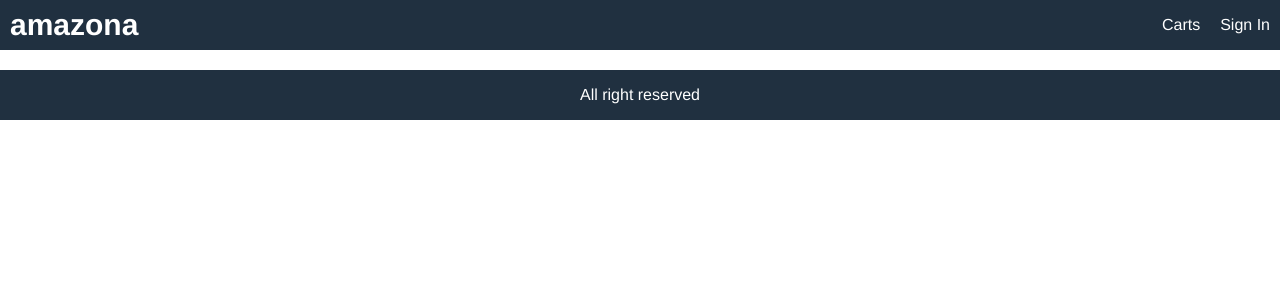
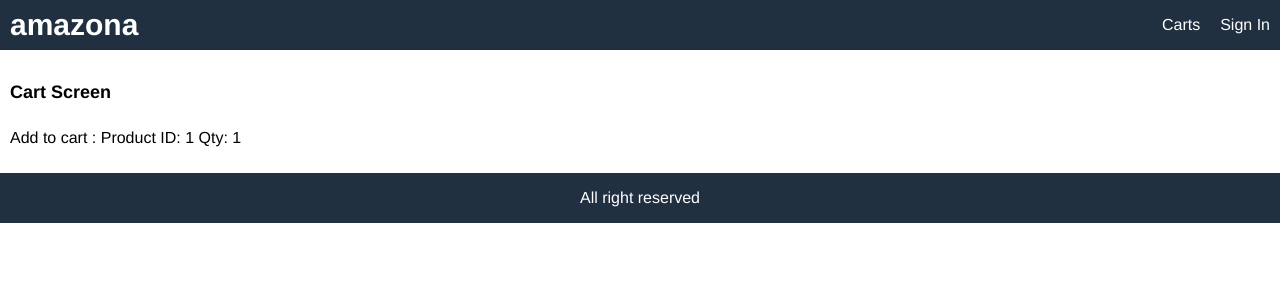
Before and after one commit to Latix/mern-amazon, a React (Create React App) app in the folder frontend/: page /cart/1 in a window 1280 px wide. Shown: the top 300 px of the page. Built offline with nearby package versions, Linux system fonts and the light colour scheme.

Commit message:
Code Refactored

```diff
--- a/frontend/src/App.js
+++ b/frontend/src/App.js
@@ -1,6 +1,5 @@
 import { BrowserRouter as Router, Route, Switch } from 'react-router-dom';
-import HomeScreen from './screens/HomeScreen';
-import ProductScreen from './screens/ProductScreen';
+import Routes from './Routes';
 
 function App() {
   return (
@@ -17,8 +16,7 @@
           </header>
           <main>
             <Switch>
-              <Route path="/product/:id" component={ProductScreen} />
-              <Route path="/" component={HomeScreen} exact />
+              <Routes />
             </Switch>
           </main>
           <footer className="row center">All right reserved</footer>
--- /dev/null
+++ b/frontend/src/Routes.js
@@ -0,0 +1,15 @@
+import React from 'react'
+import { Route } from 'react-router-dom'
+import CartScreen from './screens/CartScreen'
+import HomeScreen from './screens/HomeScreen'
+import ProductScreen from './screens/ProductScreen'
+
+export default function Routes() {
+    return (
+        <div>
+            <Route path="/cart/:id?" component={CartScreen} />
+            <Route path="/product/:id" component={ProductScreen} />
+            <Route path="/" component={HomeScreen} exact />
+        </div>
+    )
+}
--- a/frontend/src/index.css
+++ b/frontend/src/index.css
@@ -65,6 +65,9 @@
   margin-top: 1rem;
 }
 
+input,
+select,
+textarea,
 button {
   padding: 1rem;
   border-radius: 0.5rem;
@@ -73,6 +76,9 @@
   font-family: Helvetica, Arial, sans-serif;
   -webkit-font-smoothing: antialiased;
   -moz-osx-font-smoothing: grayscale;
+}
+
+button {
   background: #f8f8f8;
   cursor: pointer;
 }
@@ -85,6 +91,9 @@
   width: 100%;
 }
 
+input:hover,
+select:hover,
+textarea:hover,
 button:hover {
   border: 0.1rem #404040 solid;
 }
--- /dev/null
+++ b/frontend/src/screens/CartScreen.js
@@ -0,0 +1,13 @@
+import React from 'react'
+
+export default function CartScreen(props) {
+    const product_id = props.match.params.id;
+    const qty = props.location.search ? Number(props.location.search.split("=")[1]) : 1;
+
+    return (
+        <div>
+            <h1>Cart Screen</h1>
+            <p>Add to cart : Product ID: {product_id} Qty: {qty}</p>
+        </div>
+    )
+}
--- a/frontend/src/screens/ProductScreen.js
+++ b/frontend/src/screens/ProductScreen.js
@@ -1,4 +1,4 @@
-import React, { useEffect } from 'react'
+import React, { useEffect, useState } from 'react'
 import { useSelector, useDispatch } from "react-redux";
 import Rating from '../components/Rating';
 import { Link } from 'react-router-dom';
@@ -7,14 +7,20 @@
 import { detailsProduct } from '../actions/productActions';
 
 export default function ProductScreen(props) {
+    const dispatch = useDispatch();
     const productDetails = useSelector(state => state.productDetails);
-    const dispatch = useDispatch();
     const product_id = props.match.params.id;
+    const [qty, setQty] = useState(1);
     const { loading, error, product } = productDetails;
 
     useEffect(() => {
         dispatch(detailsProduct(product_id));
-    }, [dispatch, product_id])
+    }, [dispatch, product_id]);
+
+    const addToCartHandler = () => {
+        props.history.push(`/cart/${product_id}?qty=${qty}`);
+    };
+
     return (
         <div>
             {
@@ -61,9 +67,30 @@
                                                 }</div>
                                             </div>
                                         </li>
-                                        <li>
-                                            <button className="primary block">Add to Cart</button>
-                                        </li>
+                                        {
+                                            product.countInStock > 0 && (
+                                                <>
+                                                    <li>
+                                                        <div className="row">
+                                                            <div>Qty</div>
+                                                            <div>
+                                                                <select value={qty} onChange={(e) => setQty(e.target.value)}>
+                                                                    {
+                                                                        // Returns array of numbers from 0 - countInnStock number
+                                                                        [...Array(product.countInStock).keys()].map((x) => (
+                                                                            <option key={x + 1} value={x + 1}>{x + 1}</option>
+                                                                        ))
+                                                                    }
+                                                                </select>
+                                                            </div>
+                                                        </div>
+                                                    </li>
+                                                    <li>
+                                                        <button onClick={addToCartHandler} className="primary block">Add to Cart</button>
+                                                    </li>
+                                                </>
+                                            )
+                                        }
                                     </ul>
                                 </div>
                             </div>
```
